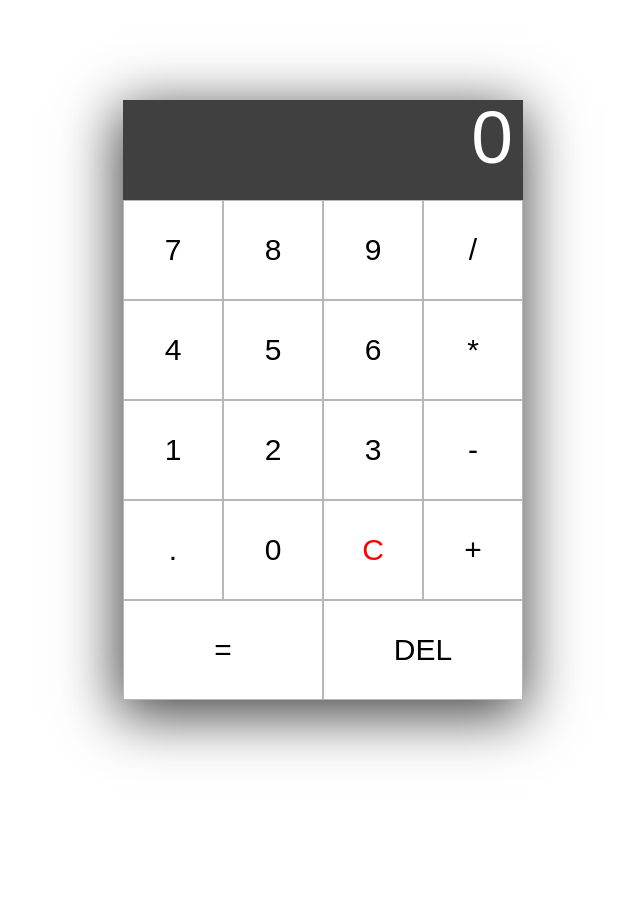
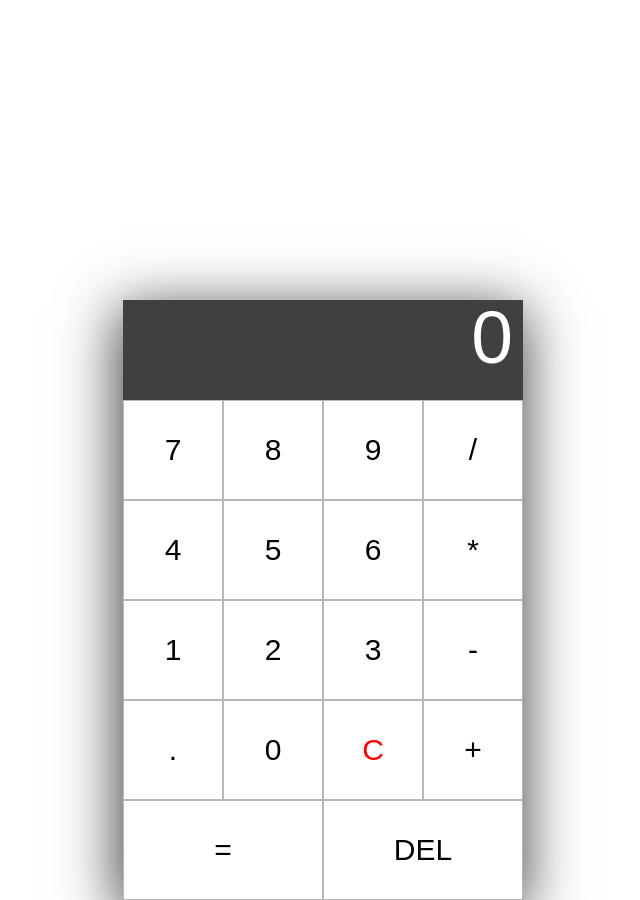
Before and after one commit to nfordhk/calculator, a plain HTML site: page index.html in a window 1280 px wide. Shown: the whole page, without its empty margins (317-957 px from the left). Before the commit the page ends 800 px from the top, so only its background shows below. Drawn offline with Linux system fonts and the light colour scheme.

Commit message:
creating display function

```diff
--- a/script.js
+++ b/script.js
@@ -1,10 +1,10 @@
 function displayValue () {
-    const calcKeysEle = document.querySelectorAll('button');
+    const calcKeysEle = document.querySelectorAll('button')
     const displayEle = document.querySelector('.display');
 
-    calcKeysEle.forEach  (button => {
+    calcKeysEle.forEach (button => {
         button.addEventListener('click', () =>{
-            console.log (button)
+            //console.log (button)
         })
     })
 }
--- a/style.css
+++ b/style.css
@@ -3,10 +3,8 @@
     height: 600px;
     width: 400px;
     /*center the calculator*/
-    transform: translate(-50%, -50%);
-    position: absolute;
-    top: 50%;
-    left: 50%;
+    margin: auto;
+    margin-top: 300px;
     /*grid setup*/
     display: grid;
     grid-template-columns: repeat(4, 1fr);
```
